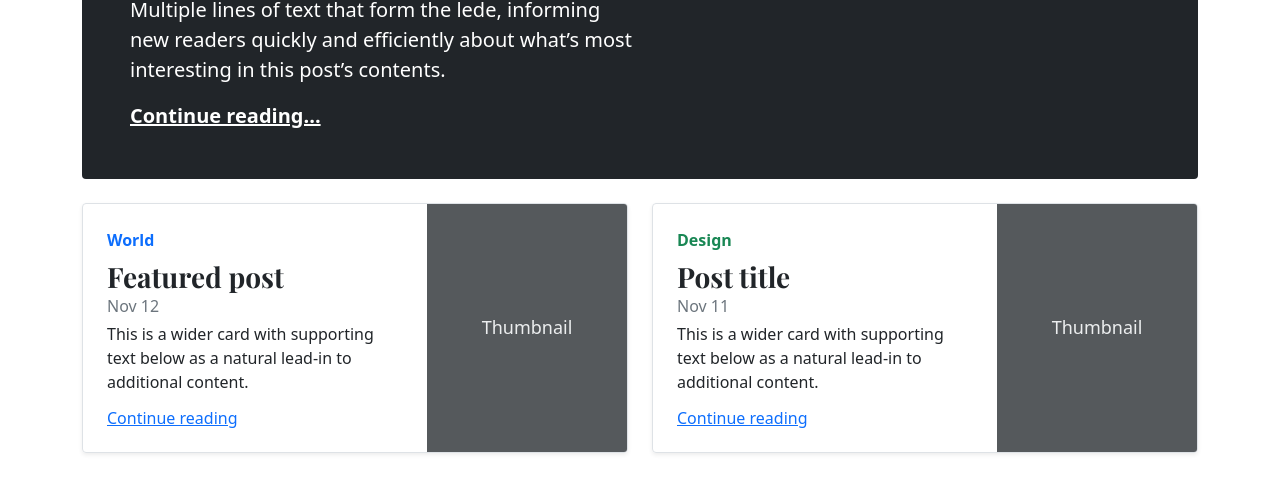
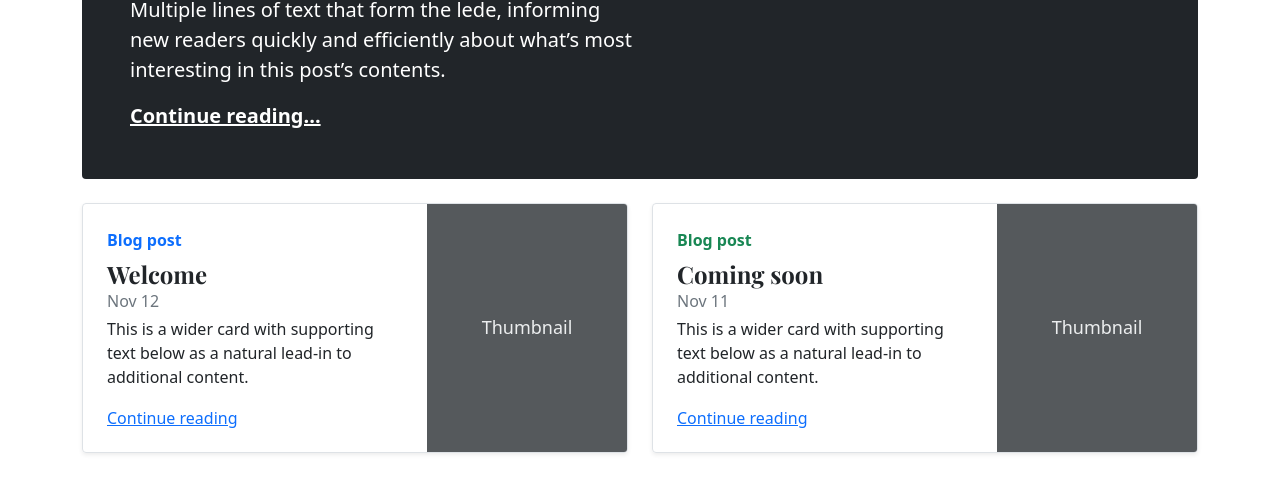
Before and after one commit to szentrek/hpg3b.github.io, a plain HTML site: page index.html in a window 1280 px wide. Shown: the part 305-787 px from the top of the page. Drawn offline with nearby package versions, Linux system fonts and the light colour scheme.

Commit message:
Add files via upload

```diff
--- a/index.html
+++ b/index.html
@@ -75,8 +75,8 @@
 
     <div class="nav-scroller py-1 mb-2">
       <nav class="nav d-flex justify-content-between">
-        <a class="p-2 link-secondary" href="file:///C:/Users/R%C3%A9ka/Documents/GitHub/hpg3b.github.io/about.html" target="_blank">About</a>
-        <a class="p-2 link-secondary" href="file:///C:/Users/R%C3%A9ka/Documents/GitHub/hpg3b.github.io/blog.html" target="_blank">Blog posts</a>
+        <a class="p-2 link-secondary" href="about.html" target="_blank">About</a>
+        <a class="p-2 link-secondary" href="blog.html" target="_blank">Blog posts</a>
       </nav>
     </div>
   </div>
@@ -95,8 +95,8 @@
       <div class="col-md-6">
         <div class="row g-0 border rounded overflow-hidden flex-md-row mb-4 shadow-sm h-md-250 position-relative">
           <div class="col p-4 d-flex flex-column position-static">
-            <strong class="d-inline-block mb-2 text-primary">World</strong>
-            <h3 class="mb-0">Featured post</h3>
+            <strong class="d-inline-block mb-2 text-primary">Blog post</strong>
+            <h4 class="mb-0">Welcome</h4>
             <div class="mb-1 text-muted">Nov 12</div>
             <p class="card-text mb-auto">This is a wider card with supporting text below as a natural lead-in to
               additional content.</p>
@@ -116,8 +116,8 @@
       <div class="col-md-6">
         <div class="row g-0 border rounded overflow-hidden flex-md-row mb-4 shadow-sm h-md-250 position-relative">
           <div class="col p-4 d-flex flex-column position-static">
-            <strong class="d-inline-block mb-2 text-success">Design</strong>
-            <h3 class="mb-0">Post title</h3>
+            <strong class="d-inline-block mb-2 text-success">Blog post</strong>
+            <h4 class="mb-0">Coming soon</h4>
             <div class="mb-1 text-muted">Nov 11</div>
             <p class="mb-auto">This is a wider card with supporting text below as a natural lead-in to additional
               content.</p>
@@ -134,8 +134,6 @@
           </div>
         </div>
       </div>
-    </div>
-
     <div class="row g-5">
       <div class="col-md-8">
         <h3 class="pb-4 mb-4 fst-italic border-bottom">
```
Also changed, not shown: about.html (+2 -2 lines), blog.html (+2 -2 lines).
